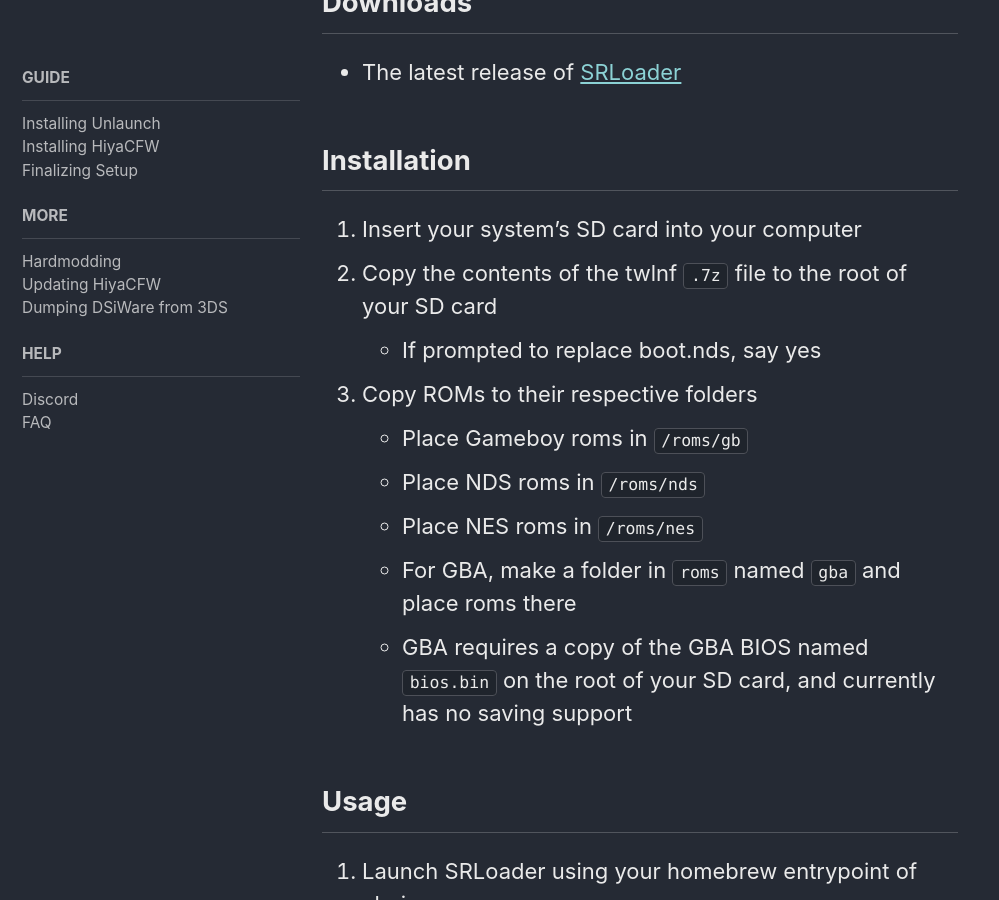
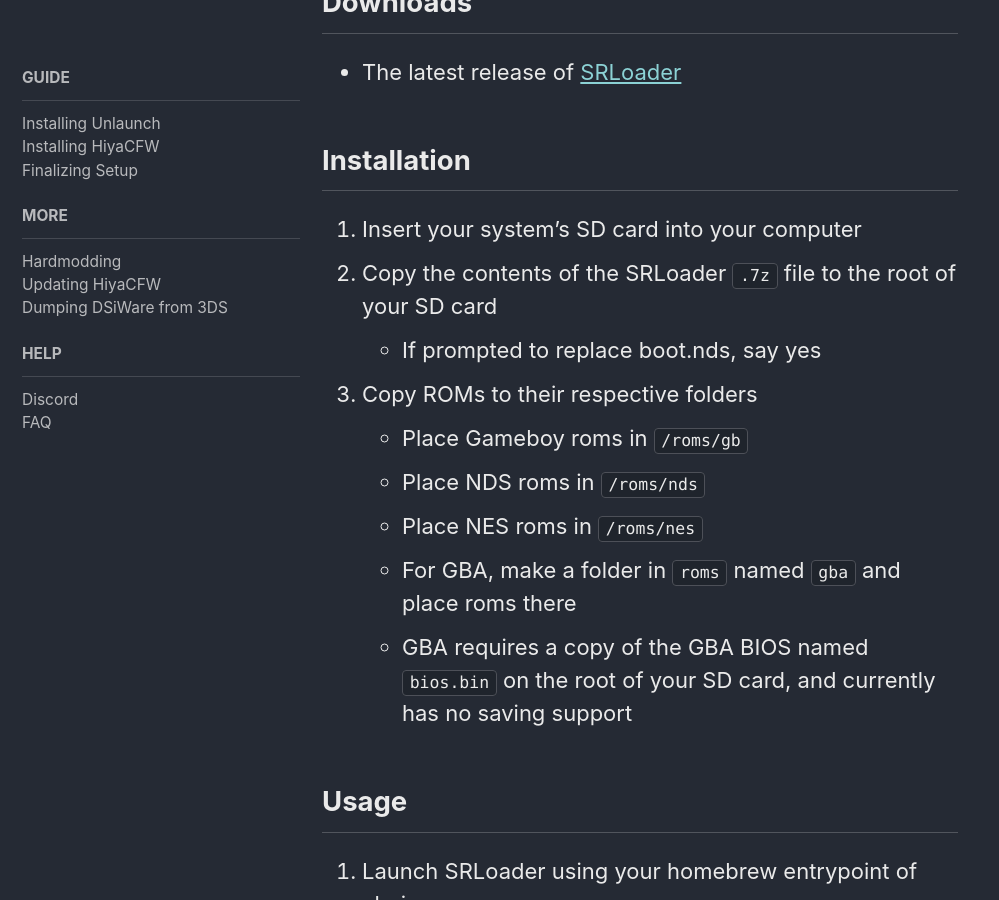
Before and after one commit to emiyl/dsi.cfw.guide-archive, a Jekyll site: the page built from more/using-srloader.md, in a window 1280 px wide and 900 px high, scrolled down 846 px. Shown: the whole window, without its empty margins (0-999 px from the left). Built offline with Jekyll 4.4.1, drawn with Linux system fonts in a browser that asks for light colours; nearby versions of some CDN libraries.

Commit message:
Update using-srloader.md

```diff
--- a/more/using-srloader.md
+++ b/more/using-srloader.md
@@ -18,7 +18,7 @@
 
 ## Installation
 1. Insert your system's SD card into your computer
-2. Copy the contents of the twlnf `.7z` file to the root of your SD card
+2. Copy the contents of the SRLoader `.7z` file to the root of your SD card
   - If prompted to replace boot.nds, say yes
 3. Copy ROMs to their respective folders
   - Place Gameboy roms in `/roms/gb`
```
